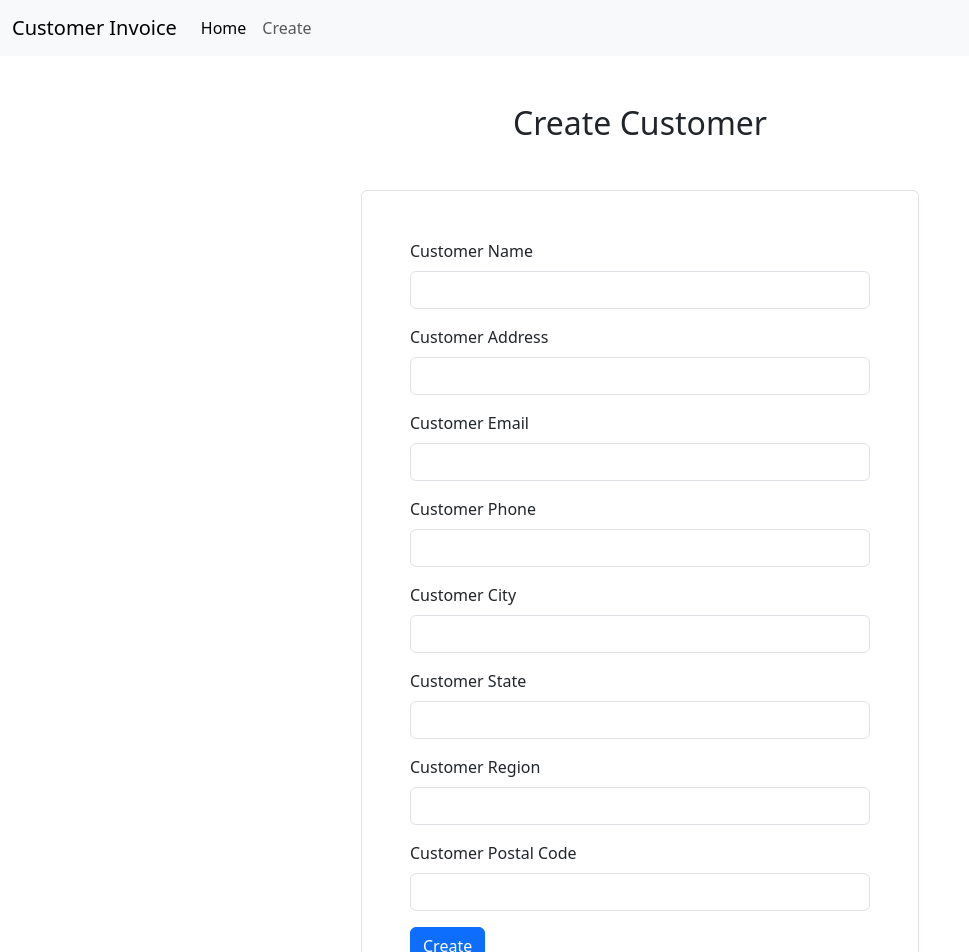
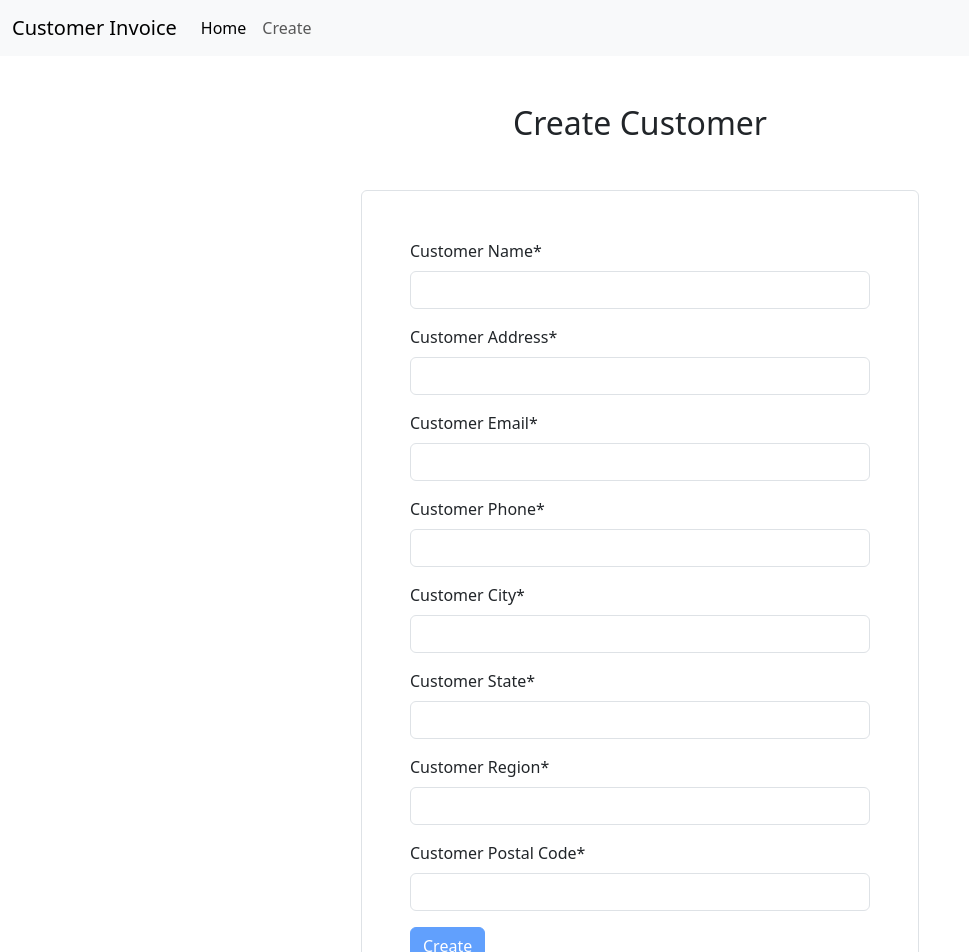
Before and after one commit to xmhub001/customer-invoice, an Angular app: page /create in a window 1280 px wide. Shown: the top 952 px of the page, without its empty margins (0-969 px from the left). Built offline with nearby package versions, Linux system fonts and the light colour scheme.

Commit message:
form validation

```diff
--- a/src/app/customer-form/customer-form.component.html
+++ b/src/app/customer-form/customer-form.component.html
@@ -1,44 +1,70 @@
 <!--<div>customer-form works!</div>-->
 <h2 class="text-center my-5">{{isEditing? 'Edit' : 'Create'}} Customer</h2>
 
-<div *ngIf="errorMessage != ''">
+<div class="text-danger text-center" *ngIf="errorMessage != ''">
     {{errorMessage}}
 </div>
 
-<form (ngSubmit)="onSubmit()" class="border rounded p-5 w-50 mb-10 mx-auto">
+<form *ngIf="errorMessage === ''" (ngSubmit)="onSubmit()" #customerForm="ngForm" class="border rounded p-5 w-50 mb-10 mx-auto">
 
     <div class="mb-3">
-        <label class="form-label">Customer Name</label>
-        <input class="form-control" type="text" name="customerName" [(ngModel)]="customer.customerName" />
+        <label class="form-label">Customer Name*</label>
+        <input required #customerName="ngModel" class="form-control" type="text" name="customerName" [(ngModel)]="customer.customerName" />
+        <div *ngIf="customerName.invalid && (customerName.touched || customerName.dirty)">
+            <div class="text-danger" *ngIf="customerName.errors?.['required']">Customer Name is required.</div>
+        </div>
+
     </div>
     <div class="mb-3">
-        <label class="form-label">Customer Address</label>
-        <input class="form-control" type="text" name="customerAddress" [(ngModel)]="customer.customerAddress" />
+        <label class="form-label">Customer Address*</label>
+        <input required #customerAddress="ngModel" class="form-control" type="text" name="customerAddress" [(ngModel)]="customer.customerAddress" />
+        <div *ngIf="customerAddress.invalid && (customerAddress.touched || customerAddress.dirty)">
+            <div class="text-danger" *ngIf="customerAddress.errors?.['required']">Customer Address is required.</div>
+        </div>
     </div>
     <div class="mb-3">
-        <label class="form-label">Customer Email</label>
-        <input class="form-control" type="email" name="customerEmail" [(ngModel)]="customer.customerEmail" />
+        <label class="form-label">Customer Email*</label>
+        <input required email #customerEmail="ngModel" class="form-control" type="email" name="customerEmail" [(ngModel)]="customer.customerEmail" />
+        <div *ngIf="customerEmail.invalid && (customerEmail.touched || customerEmail.dirty)">
+            <div class="text-danger" *ngIf="customerEmail.errors?.['required']">Customer Email is required.</div>
+            <div class="text-danger" *ngIf="customerEmail.errors?.['email']">Customer Email is invalid.</div>
+        </div>
     </div>
     <div class="mb-3">
-        <label class="form-label">Customer Phone</label>
-        <input class="form-control" type="phone" name="customerPhone" [(ngModel)]="customer.customerPhone" />
+        <label class="form-label">Customer Phone*</label>
+        <input required #customerPhone="ngModel" class="form-control" type="phone" name="customerPhone" [(ngModel)]="customer.customerPhone" />
+        <div *ngIf="customerPhone.invalid && (customerPhone.touched || customerPhone.dirty)">
+            <div class="text-danger" *ngIf="customerPhone.errors?.['required']">Customer Phone is required.</div>
+        </div>
     </div>
     <div class="mb-3">
-        <label class="form-label">Customer City</label>
-        <input class="form-control" type="text" name="customerCity" [(ngModel)]="customer.customerCity" />
+        <label class="form-label">Customer City*</label>
+        <input required #customerCity="ngModel" class="form-control" type="text" name="customerCity" [(ngModel)]="customer.customerCity" />
+        <div *ngIf="customerCity.invalid && (customerCity.touched || customerCity.dirty)">
+            <div class="text-danger" *ngIf="customerCity.errors?.['required']">Customer City is required.</div>
+        </div>
     </div>
     <div class="mb-3">
-        <label class="form-label">Customer State</label>
-        <input class="form-control" type="text" name="customerState" [(ngModel)]="customer.customerState" />
+        <label class="form-label">Customer State*</label>
+        <input required #customerState="ngModel" class="form-control" type="text" name="customerState" [(ngModel)]="customer.customerState" />
+        <div *ngIf="customerState.invalid && (customerState.touched || customerState.dirty)">
+            <div class="text-danger" *ngIf="customerState.errors?.['required']">Customer State is required.</div>
+        </div>
     </div>
     <div class="mb-3">
-        <label class="form-label">Customer Region</label>
-        <input class="form-control" type="text" name="customerRegion" [(ngModel)]="customer.customerRegion" />
+        <label class="form-label">Customer Region*</label>
+        <input required #customerRegion="ngModel" class="form-control" type="text" name="customerRegion" [(ngModel)]="customer.customerRegion" />
+        <div *ngIf="customerRegion.invalid && (customerRegion.touched || customerRegion.dirty)">
+            <div class="text-danger" *ngIf="customerRegion.errors?.['required']">Customer Region is required.</div>
+        </div>
     </div>
     <div class="mb-3">
-        <label class="form-label">Customer Postal Code</label>
-        <input class="form-control" type="text" name="customerPostalCode" [(ngModel)]="customer.customerPostalCode" />
+        <label class="form-label">Customer Postal Code*</label>
+        <input required #customerPostalCode="ngModel" class="form-control" type="text" name="customerPostalCode" [(ngModel)]="customer.customerPostalCode" />
+        <div *ngIf="customerPostalCode.invalid && (customerPostalCode.touched || customerPostalCode.dirty)">
+            <div class="text-danger" *ngIf="customerPostalCode.errors?.['required']">Customer Postal Code is required.</div>
+        </div>
     </div>
-    <button class="btn btn-primary" type="submit">{{isEditing? 'Edit' : 'Create'}}</button>
+    <button class="btn btn-primary" type="submit" [disabled]="customerForm.invalid">{{isEditing? 'Edit' : 'Create'}}</button>
     <!--<button type="submit" (click)="onClick()">Create2</button>-->
 </form>
```
